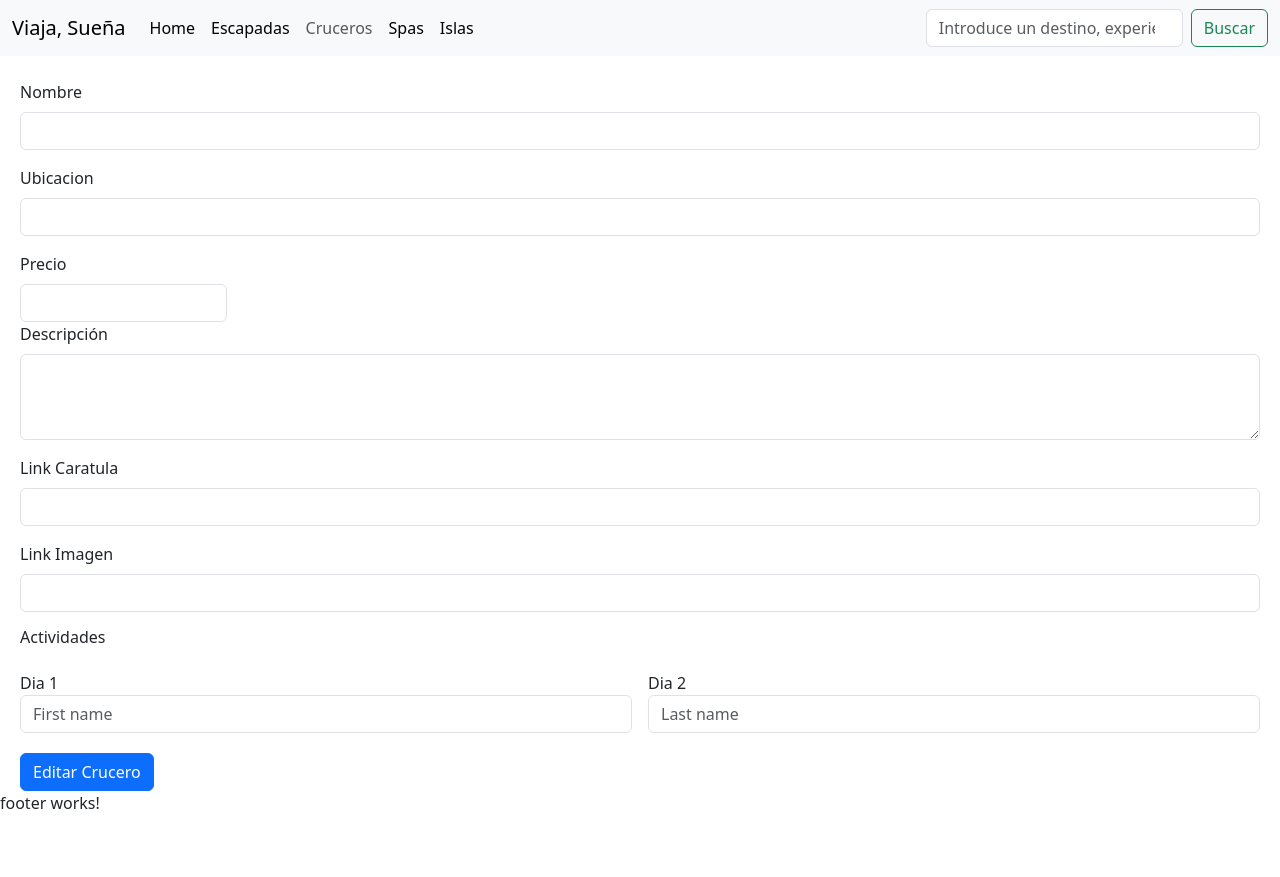
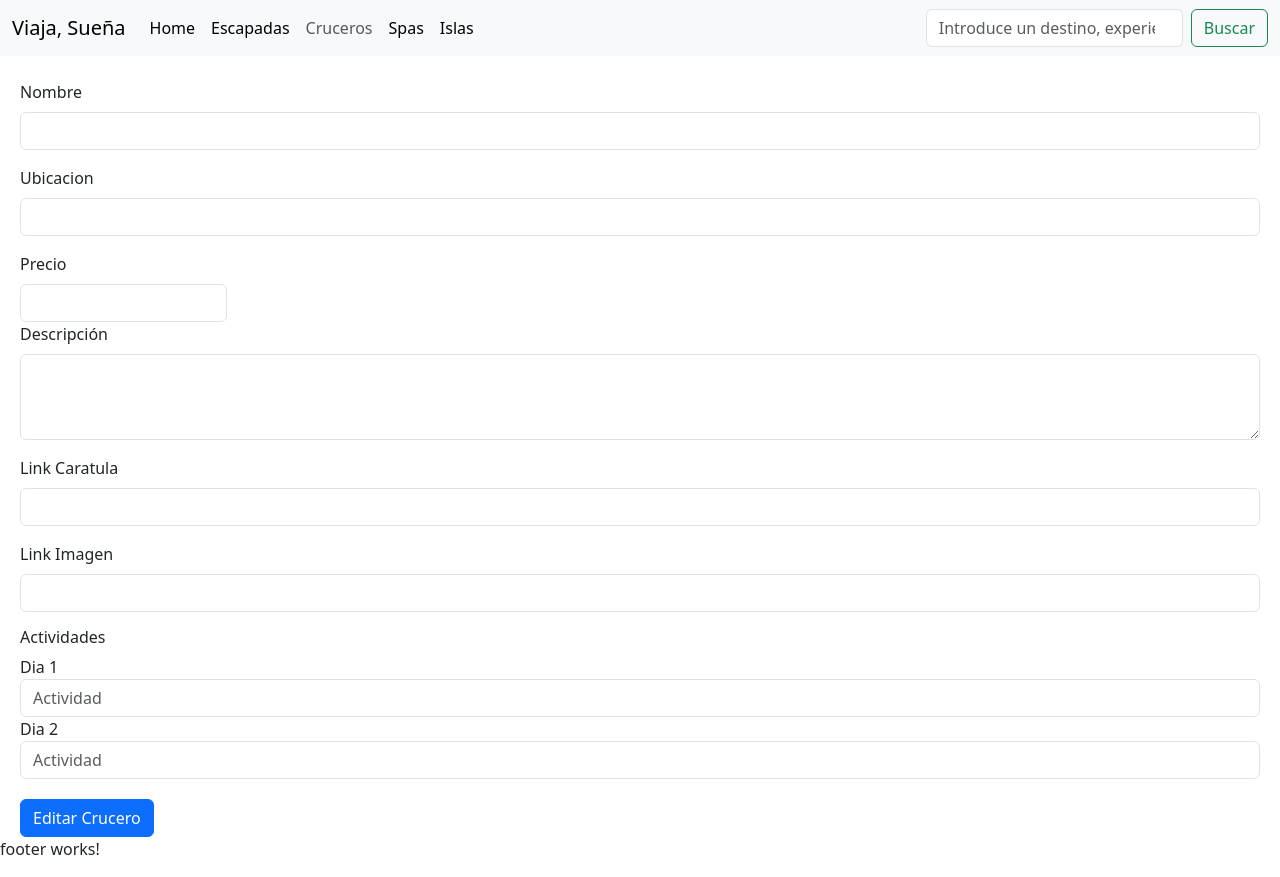
Before and after one commit to Nereiis/ProjectAngular, an Angular app in the folder AgenciaViajes/: page /editCrucero in a window 1280 px wide. Before the commit the page ends 831 px from the top, so only its background shows below. Built offline with nearby package versions, Linux system fonts and the light colour scheme.

Commit message:
edit updated

```diff
--- a/AgenciaViajes/src/app/pages/cruceros/forms-c/forms-c.component.html
+++ b/AgenciaViajes/src/app/pages/cruceros/forms-c/forms-c.component.html
@@ -29,16 +29,18 @@
         <label for="exampleFormControlInput1" class="form-label"> Link Imagen </label>
         <input formControlName="Imagen" type="text" class="form-control" id="exampleFormControlInput1">
     </div>
-    <div class="row g-3">
+    <div class="row g-3" formGroupName = "Actividades">
+      <div formGroupName = "Itinerario">
         <h6> Actividades </h6>
         <div class="col">
           <label>Dia 1</label>
-          <input type="text" class="form-control" formControlName="Dia1"  placeholder="First name" aria-label="First name">
+          <input type="text" class="form-control" formControlName="Dia1"  placeholder="Actividad" aria-label="First name">
         </div>
         <div class="col">
           <label>Dia 2</label>
-          <input type="text" class="form-control" formControlName="Dia2" placeholder="Last name" aria-label="Last name">
+          <input type="text" class="form-control" formControlName="Dia2" placeholder="Actividad" aria-label="Last name">
         </div>
+      </div>
       </div>
     <div class="col-12">
         <button class="btn btn-primary" type="submit"> Editar Crucero </button>
--- a/AgenciaViajes/src/app/pages/cruceros/forms-c/forms-c.component.ts
+++ b/AgenciaViajes/src/app/pages/cruceros/forms-c/forms-c.component.ts
@@ -29,8 +29,12 @@ console.log(this._id, this.crucero)
       Descripcion:[this.crucero?.Descripcion, [Validators.required]],
       Caratula:[this.crucero?.Caratula],
       Imagen:[this.crucero?.Imagen, [Validators.required]],
-      Dia1:[this.crucero?.Actividades.Itinerario.Dia1],
-      Dia2:[this.crucero?.Actividades.Itinerario.Dia2]
+      Actividades: this.form.group({
+        Itinerario: this.form.group({
+          Dia1:[this.crucero?.Actividades.Itinerario.Dia1],
+          Dia2:[this.crucero?.Actividades.Itinerario.Dia2]
+        })
+      })
     })
 
     this.cruceroForm.valueChanges.subscribe((data) => {
```
